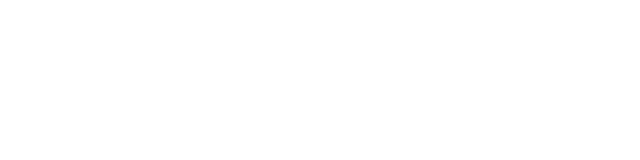
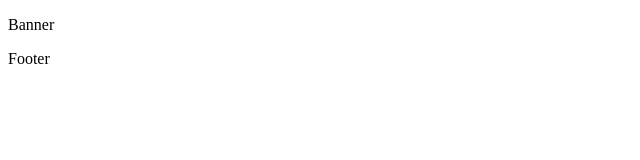
Before and after one commit to Arthurbsnrd/M2L, a React (Create React App) app in the folder ligue/: page / in a window 1280 px wide. Shown: the top 160 px of the page, without its empty margins (0-640 px from the left). Built offline with nearby package versions, Linux system fonts and the light colour scheme.

Commit message:
Banner/Footer

```diff
--- a/ligue/src/JS/App.js
+++ b/ligue/src/JS/App.js
@@ -1,8 +1,12 @@
 import '../CSS/App.css';
+import Banner from './Banner';
+import Footer from './Footer';
 
 function App() {
   return (
     <div>
+      <Banner />
+      <Footer />
     </div>
   );
 }
--- /dev/null
+++ b/ligue/src/JS/Banner.js
@@ -0,0 +1,11 @@
+import '../CSS/Banner.css';
+
+function Banner() {
+    return (
+      <div>
+        <p>Banner</p>
+      </div>
+    );
+  }
+
+  export default Banner;
--- /dev/null
+++ b/ligue/src/JS/Footer.js
@@ -0,0 +1,11 @@
+import '../CSS/Footer.css';
+
+function Footer() {
+    return (
+      <div>
+        <p>Footer</p>
+      </div>
+    );
+  }
+
+  export default Footer;
```
Also changed, not shown: ligue/src/CSS/Banner.css (added), ligue/src/CSS/Footer.css (added).
